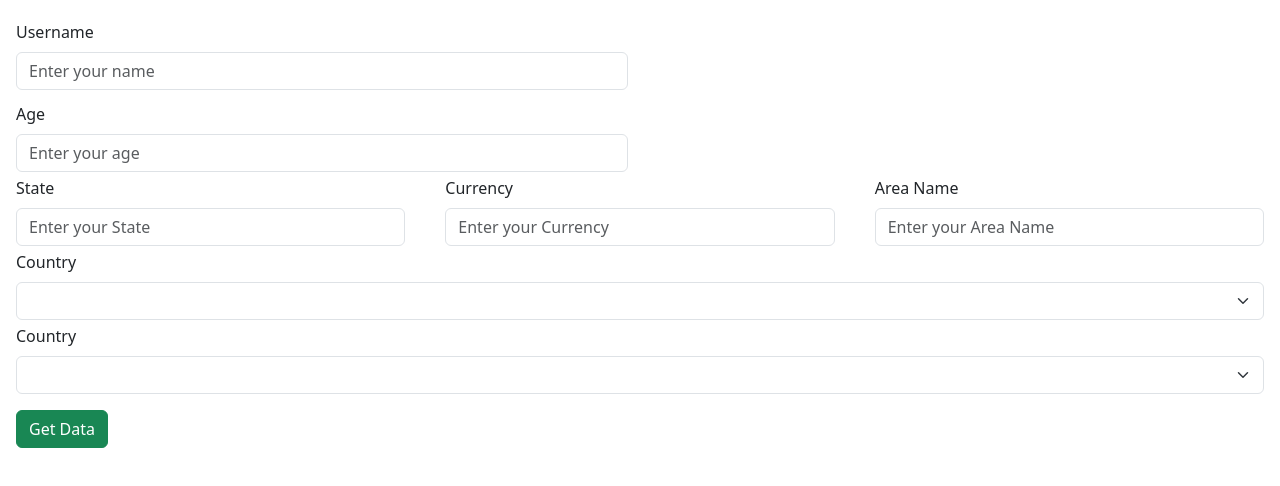
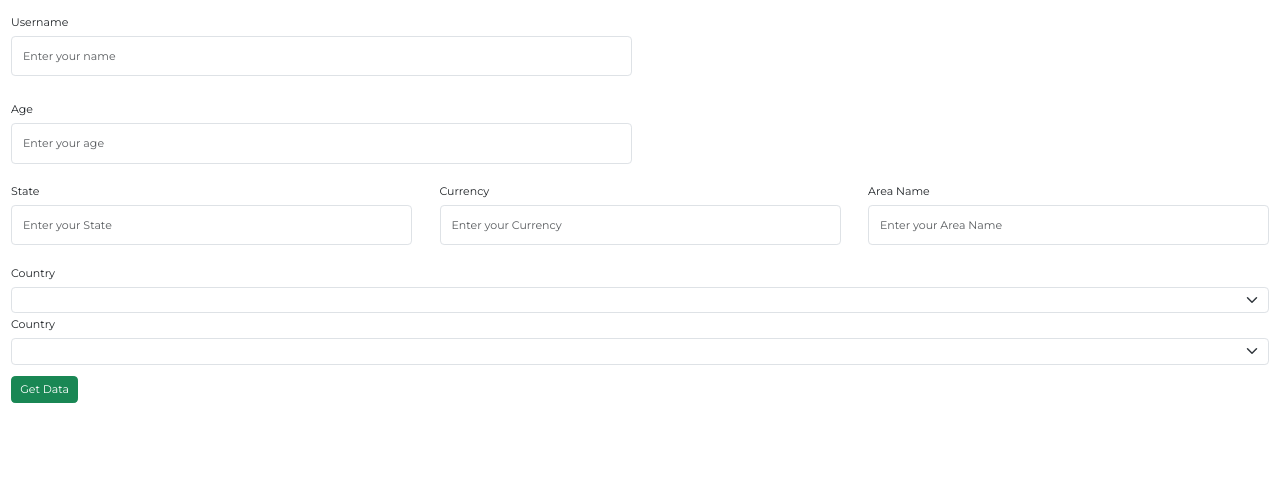
Before and after one commit to Denil-Doss-ZS0463/Angular_v17, an Angular app in the folder Angular17_DemoProject/: page / in a window 1280 px wide. Shown: the top 486 px of the page. Built offline with nearby package versions, Linux system fonts and the light colour scheme.

Commit message:
Font-Family has been added
Font-Family has been added

```diff
--- a/Angular17_DemoProject/src/app/common-libraies/common-input-box/common-input-box.component.html
+++ b/Angular17_DemoProject/src/app/common-libraies/common-input-box/common-input-box.component.html
@@ -2,18 +2,23 @@
     <div class="form-group mt-1">
         <label [for]="idSelector" class="form-label ps-0">{{ label }}</label>
         <div class="d- align-items-center">
-            <input class="form-control" [type]="fieldType" [formControlName]="controlName" [id]="idSelector"
-            [placeholder]="placeholderText" autocomplete="off"
+            <input class="form-control p-3"
+                [type]="fieldType"
+                [formControlName]="controlName"
+                [id]="idSelector"
+                [placeholder]="placeholderText"
+                autocomplete="off"
                 [ngClass]="{' border border-danger':showErrors() && parentForm.get(controlName)?.hasError('required')}">
         </div>
+        <p class="text-danger errorMessage hidden m-0">
+            &nbsp;
             @if(showErrors())
             {
-    <p class="text-danger errorMessage m-0">
                 @if(parentForm.get(controlName)?.hasError('required'))
                 {
-            {{errorMessage}}
+                    *{{errorMessage}}
+                }
             }
         </p>
-    }
     </div>
 </div>
--- a/Angular17_DemoProject/src/index.html
+++ b/Angular17_DemoProject/src/index.html
@@ -1,13 +1,20 @@
 <!doctype html>
 <html lang="en">
+
 <head>
   <meta charset="utf-8">
   <title>Angular17DemoProject</title>
   <base href="/">
   <meta name="viewport" content="width=device-width, initial-scale=1">
   <link rel="icon" type="image/x-icon" href="favicon.ico">
+  <link rel="preconnect" href="https://fonts.googleapis.com">
+  <link rel="preconnect" href="https://fonts.gstatic.com" crossorigin>
+  <link href="https://fonts.googleapis.com/css2?family=Montserrat:ital,wght@0,100..900;1,100..900&display=swap"
+    rel="stylesheet">
 </head>
+
 <body>
   <app-root></app-root>
 </body>
+
 </html>
--- a/Angular17_DemoProject/src/styles.css
+++ b/Angular17_DemoProject/src/styles.css
@@ -1 +1,19 @@
 /* You can add global styles to this file, and also import other style files */
+
+*
+{
+    font-family: 'Montserrat', sans-serif;
+    font-size: 11px;
+}
+.outerBorder
+{
+    border: 1px solid lightgray;
+    border-radius: 10px;
+    padding: 15px;
+}
+
+.bolderLabel
+{
+    font-weight: bold;
+    font-size: 12px;
+}
```
Also changed, not shown: Angular17_DemoProject/src/app/core-components/sample-rendering-page/sample-rendering-page.component.ts (line endings or trailing spaces). Lines whose indentation alone changed are shown as unchanged.
